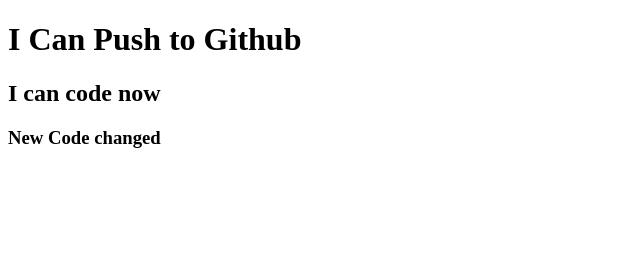
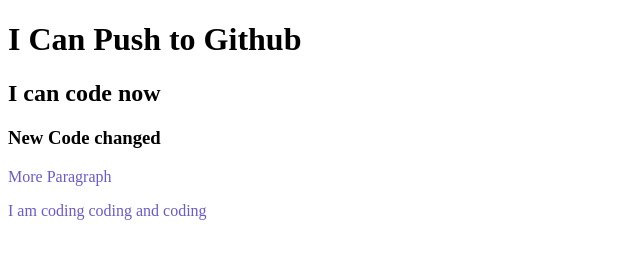
Before and after one commit to Ejaj-57/my-second-repo, a plain HTML site: page index.html in a window 1280 px wide. Shown: the whole page, without its empty margins (0-640 px from the left). Drawn offline with Linux system fonts and the light colour scheme.

Commit message:
more code

```diff
--- a/index.html
+++ b/index.html
@@ -5,10 +5,13 @@
     <meta http-equiv="X-UA-Compatible" content="IE=edge">
     <meta name="viewport" content="width=device-width, initial-scale=1.0">
     <title>My Second GitHub Repo</title>
+    <link rel="stylesheet" href="style.css">
 </head>
 <body>
    <h1>I Can Push to Github</h1>
    <h2>I can code now</h2>
    <h3>New Code changed</h3>
+   <p>More Paragraph</p>
+   <p>I am coding coding and coding</p>
 </body>
 </html>
--- /dev/null
+++ b/style.css
@@ -0,0 +1,3 @@
+p{
+    color: slateblue;
+}
```
